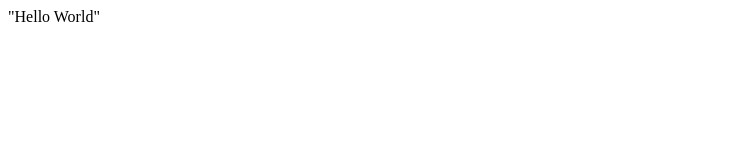
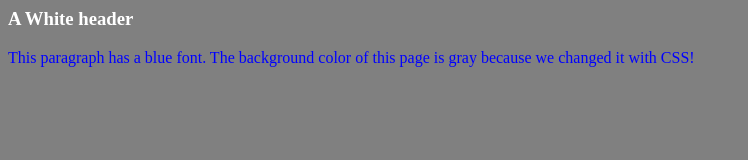
Before and after one commit to Mapagtapat4/Mapagtapat4.github.io, a plain HTML site: page index.html in a window 1280 px wide. Shown: the whole page, without its empty margins (0-748 px from the left). Drawn offline with Linux system fonts and the light colour scheme.

Commit message:
Update index.html

```diff
--- a/index.html
+++ b/index.html
@@ -1 +1,11 @@
-"Hello World"
+<html>
+<head>
+<link rel="stylesheet" type="text/css" href="sample.css"/>
+</head>
+<body>
+<h3> A White header</h3>
+<p> This paragraph has a blue font.
+The background color of this page is gray because
+we changed it with CSS!</p>
+</body>
+</html>
```
